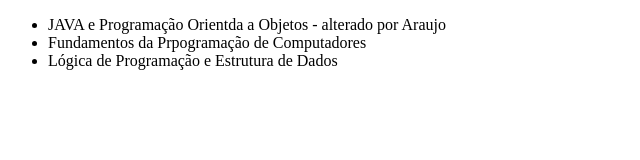
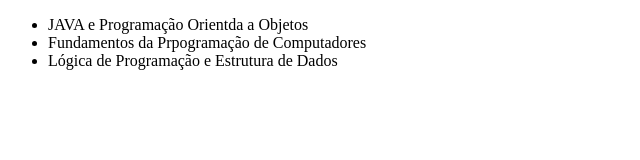
Before and after one commit to Roasasantos/AulaLab1, a plain HTML site: page index.html in a window 1280 px wide. Shown: the whole page, without its empty margins (0-640 px from the left). Drawn offline with Linux system fonts and the light colour scheme.

Commit message:
Alterando o titulo com 2021, apagou itens

```diff
--- a/index.html
+++ b/index.html
@@ -7,7 +7,7 @@
 </head>
 <body>
     <ul>
-        <li>JAVA e Programação Orientda a Objetos - alterado por Araujo</li>
+        <li>JAVA e Programação Orientda a Objetos</li>
         <li>Fundamentos da Prpogramação de Computadores</li>
         <li>Lógica de Programação e Estrutura de Dados</li>
     </ul>
```
